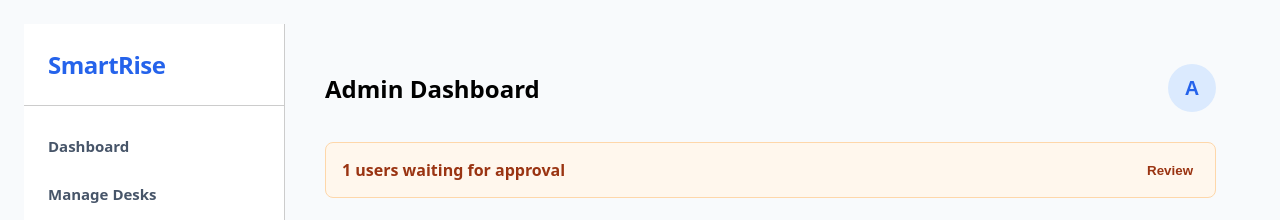
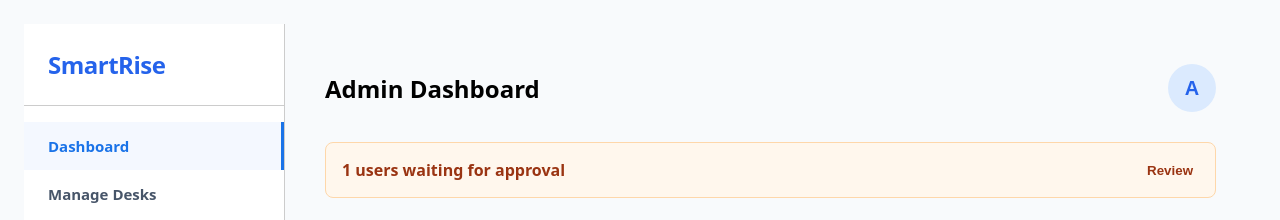
Before and after one commit to Semester-Project-Group-8/SmartRiseWeb, a React (Vite) app: page / in a window 1280 px wide. Shown: the top 220 px of the page. Built offline with nearby package versions, Linux system fonts and the light colour scheme.

Commit message:
minor UI update

```diff
--- a/src/App.css
+++ b/src/App.css
@@ -189,3 +189,17 @@ body {
     max-width: 1200px;
     margin: 0 auto;
 }
+
+.menu-item.active {
+    color: #1a73e8;
+    font-weight: 600;
+    background-color: #f4f8ff;
+    border-right: 3px solid #1a73e8;
+}
+
+.nav-link.active {
+    color: #1a73e8 !important; /* Forces the blue to override default link colors */
+    font-weight: 600;
+    background-color: #f4f8ff;
+    border-right: 3px solid #1a73e8;
+}
--- a/src/App.jsx
+++ b/src/App.jsx
@@ -1,4 +1,4 @@
-import { BrowserRouter, Routes, Route, Link } from 'react-router-dom';
+import { BrowserRouter, Routes, Route, NavLink } from 'react-router-dom'; // changed link to NavLink
 import AdminScreen from './screens/AdminScreen';
 import AdminAllDesks from './screens/AdminAllDesks';
 import AdminNewUsers from './screens/AdminNewUsers';
@@ -15,11 +15,41 @@ function App() {
                 <aside className="sidebar">
                     <div className="sidebar-header">SmartRise</div>
                     <nav className="sidebar-nav">
-                        <Link to="/" className="nav-link">Dashboard</Link>
-                        <Link to="/desks" className="nav-link">Manage Desks</Link>
-                        <Link to="/users" className="nav-link">Manage Users</Link>
-                        <Link to="/reports" className="nav-link">Reported Issues</Link>
-                        <Link to="/profile" className="nav-link">Profile Settings</Link>
+                        <NavLink
+                            to="/"
+                            end
+                            className={({ isActive }) => isActive ? "nav-link active" : "nav-link"}
+                        >
+                            Dashboard
+                        </NavLink>
+
+                        <NavLink
+                            to="/desks"
+                            className={({ isActive }) => isActive ? "nav-link active" : "nav-link"}
+                        >
+                            Manage Desks
+                        </NavLink>
+
+                        <NavLink
+                            to="/users"
+                            className={({ isActive }) => isActive ? "nav-link active" : "nav-link"}
+                        >
+                            Manage Users
+                        </NavLink>
+
+                        <NavLink
+                            to="/reports"
+                            className={({ isActive }) => isActive ? "nav-link active" : "nav-link"}
+                        >
+                            Reported Issues
+                        </NavLink>
+
+                        <NavLink
+                            to="/profile"
+                            className={({ isActive }) => isActive ? "nav-link active" : "nav-link"}
+                        >
+                            Profile Settings
+                        </NavLink>
                     </nav>
                 </aside>
 
```
